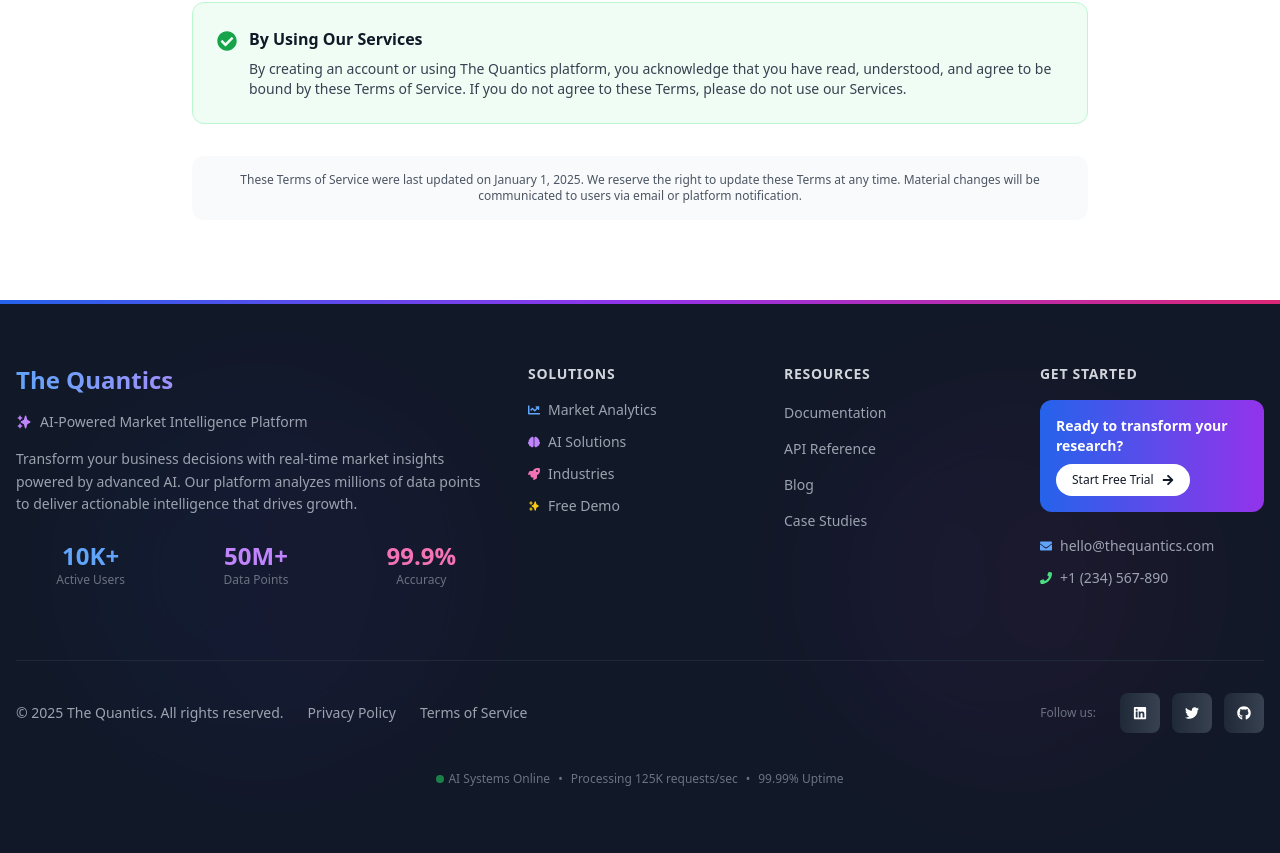
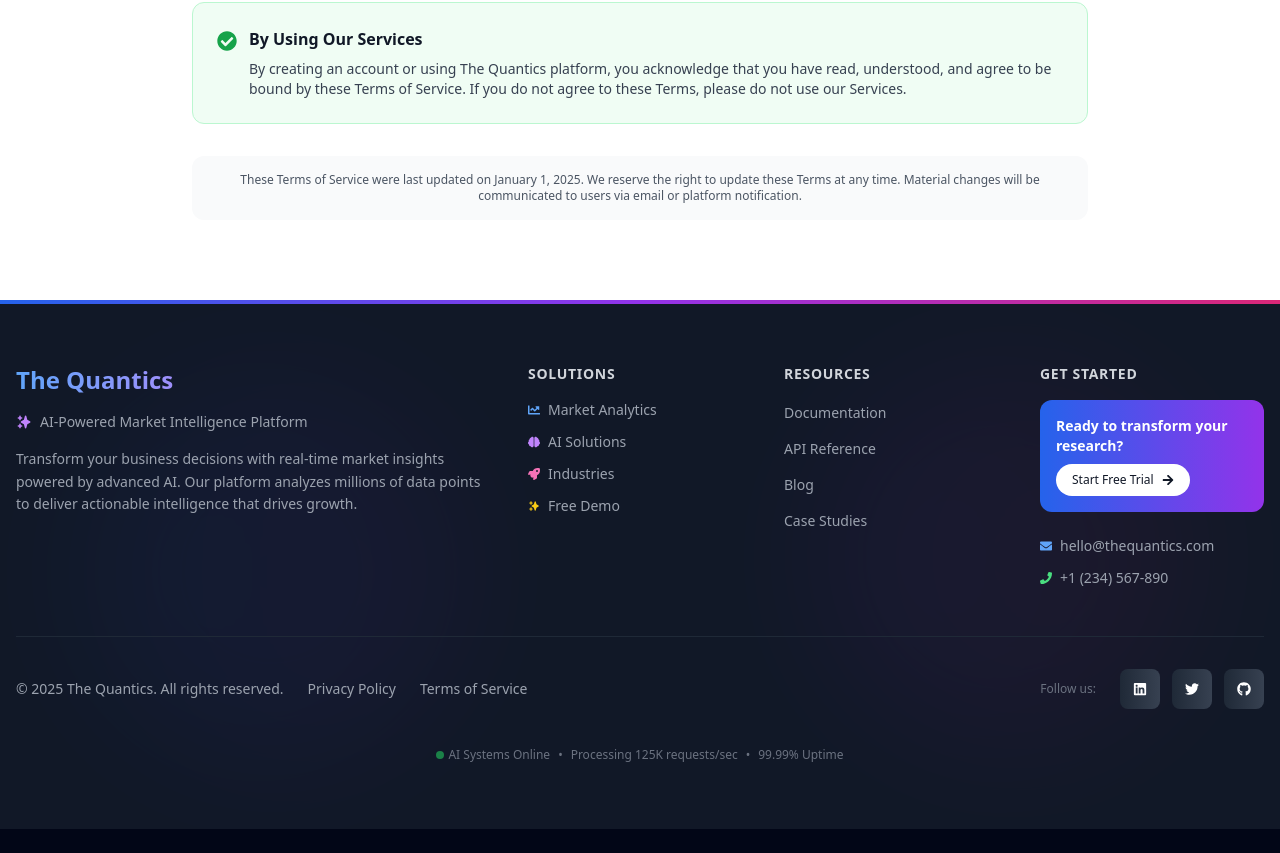
Before and after one commit to adminthequantics/quantics_webpage, a React (Vite) app: page /terms in a window 1280 px wide. Shown: the part 4859-5712 px from the top of the page. After the commit the page ends 5688 px from the top, so only its background shows below. Built offline with nearby package versions, Linux system fonts and the light colour scheme.

Commit message:
Update Footer.jsx

```diff
--- a/src/components/common/Footer.jsx
+++ b/src/components/common/Footer.jsx
@@ -42,7 +42,7 @@
               </p>
 
               {/* Platform Stats */}
-              <div className="grid grid-cols-3 gap-4">
+              {/* <div className="grid grid-cols-3 gap-4">
                 <div className="text-center">
                   <div className="text-2xl font-bold text-blue-400">10K+</div>
                   <div className="text-xs text-gray-500">Active Users</div>
@@ -55,7 +55,7 @@
                   <div className="text-2xl font-bold text-pink-400">99.9%</div>
                   <div className="text-xs text-gray-500">Accuracy</div>
                 </div>
-              </div>
+              </div> */}
             </motion.div>
           </div>
 
```
